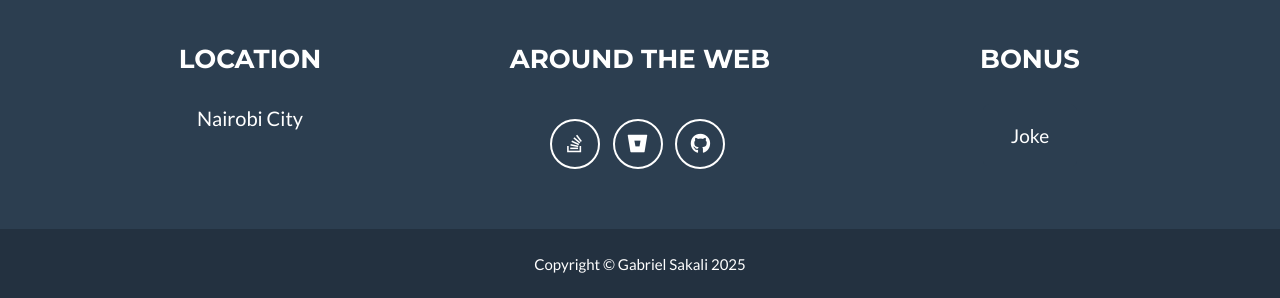
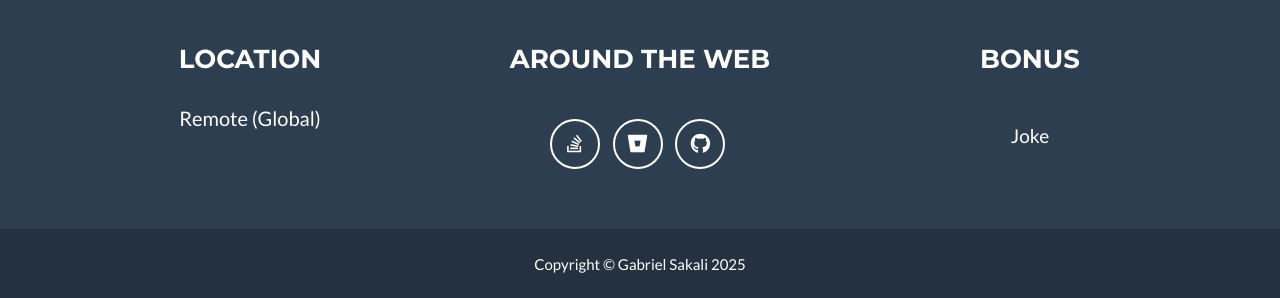
Before and after one commit to sakalig/sakalig.github.io, a Jekyll site: the page built from _posts/2024-12-18-njiwa-sacco.markdown, in a window 1280 px wide and 900 px high, scrolled down 1575 px. Shown: the part 599-897 px from the top of the window. Built offline with Jekyll 4.4.1, drawn with Linux system fonts in a browser that asks for light colours.

Commit message:
Footer - location change

```diff
--- a/_config.yml
+++ b/_config.yml
@@ -51,7 +51,7 @@ social:
 
 # Postal address (add as many lines as necessary)
 address:
-  - line: Nairobi City
+  - line: Remote (Global)
   #- line: Kenya
 
 # Credits content
```
